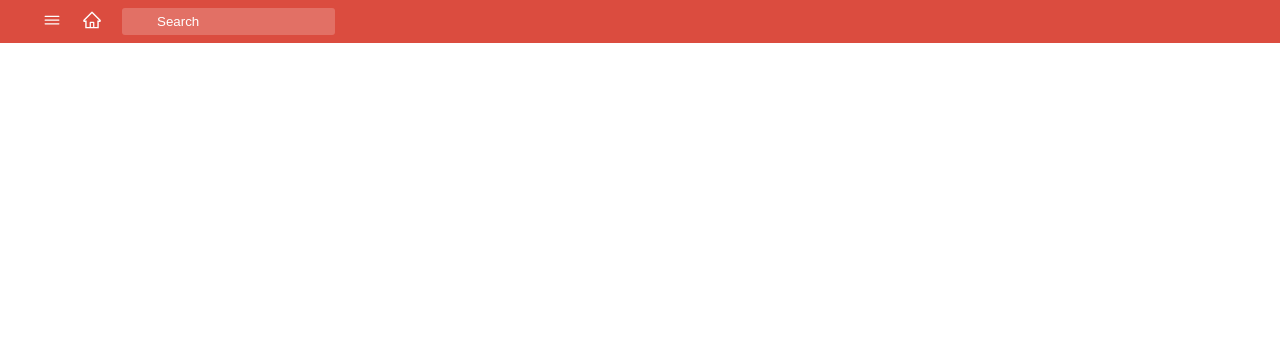
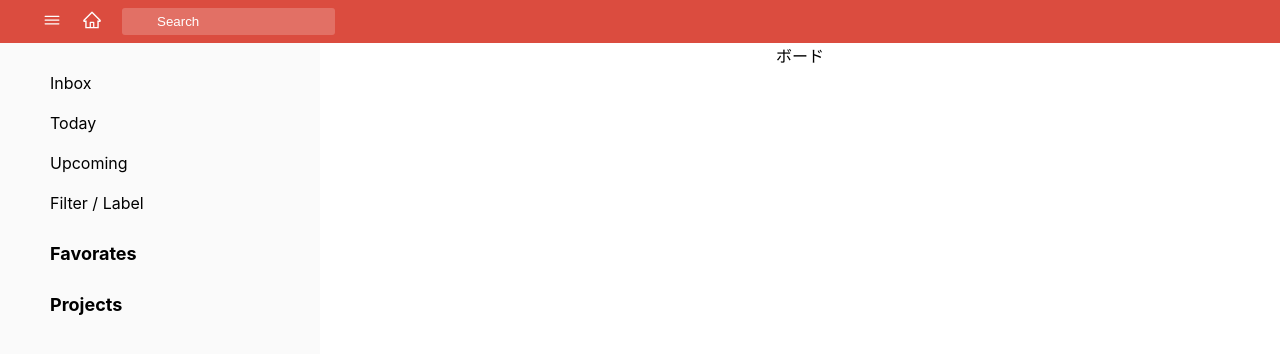
Before and after one commit to Yuji5117/todoist-clone-react, a React (Create React App) app: page / in a window 1280 px wide. Shown: the top 354 px of the page. Built offline with nearby package versions, Linux system fonts and the light colour scheme.

Commit message:
sidebarとBoardを作成

```diff
--- a/src/App.tsx
+++ b/src/App.tsx
@@ -1,10 +1,12 @@
 import "./App.css";
 import Header from "./compoents/Header";
+import Home from "./compoents/Pages/Home";
 
 function App() {
   return (
     <div className="App">
       <Header />
+      <Home />
     </div>
   );
 }
--- /dev/null
+++ b/src/compoents/Borad.tsx
@@ -0,0 +1,13 @@
+import React from "react";
+import styled from "styled-components";
+
+const Borad = () => {
+  return <Wrapper>ボード</Wrapper>;
+};
+
+export default Borad;
+
+const Wrapper = styled.div`
+  /* background-color: green; */
+  flex-basis: 75%;
+`;
--- /dev/null
+++ b/src/compoents/Pages/Home.tsx
@@ -0,0 +1,20 @@
+import styled from "styled-components";
+import Borad from "../Borad";
+import SideBar from "../SideBar";
+
+const Home = () => {
+  return (
+    <Wrapper>
+      <SideBar />
+      <Borad />
+    </Wrapper>
+  );
+};
+
+export default Home;
+
+const Wrapper = styled.div`
+  height: 100vh;
+  width: 100%;
+  display: flex;
+`;
--- /dev/null
+++ b/src/compoents/SideBar.tsx
@@ -0,0 +1,74 @@
+import React from "react";
+import styled from "styled-components";
+
+const SideBar = () => {
+  return (
+    <Wrapper>
+      <Container>
+        <div>
+          <CategoryList>
+            <CategoryElement>Inbox</CategoryElement>
+            <CategoryElement>Today</CategoryElement>
+            <CategoryElement>Upcoming</CategoryElement>
+            <CategoryElement>Filter / Label</CategoryElement>
+          </CategoryList>
+        </div>
+        <div>
+          <BoardList>
+            <BoardElement>Favorates</BoardElement>
+            <BoardElement>Projects</BoardElement>
+          </BoardList>
+        </div>
+      </Container>
+    </Wrapper>
+  );
+};
+
+export default SideBar;
+
+const Wrapper = styled.div`
+  flex-basis: 25%;
+  background-color: #fafafa;
+`;
+
+const Container = styled.div`
+  padding: 20px 0 20px 50px;
+`;
+
+const CategoryList = styled.div`
+  list-style: none;
+
+  & * {
+    padding: 10px 0;
+    text-align: left;
+  }
+`;
+
+const CategoryElement = styled.div`
+  font-size: 16px;
+
+  :hover {
+    background-color: #ececec;
+    border-radius: 3px;
+    cursor: pointer;
+  }
+`;
+
+const BoardList = styled.div`
+  list-style: none;
+
+  & * {
+    margin: 10px 0;
+    text-align: left;
+  }
+`;
+
+const BoardElement = styled.li`
+  font-size: 18px;
+  font-weight: bold;
+  padding: 10px 0;
+
+  :hover {
+    cursor: pointer;
+  }
+`;
```
